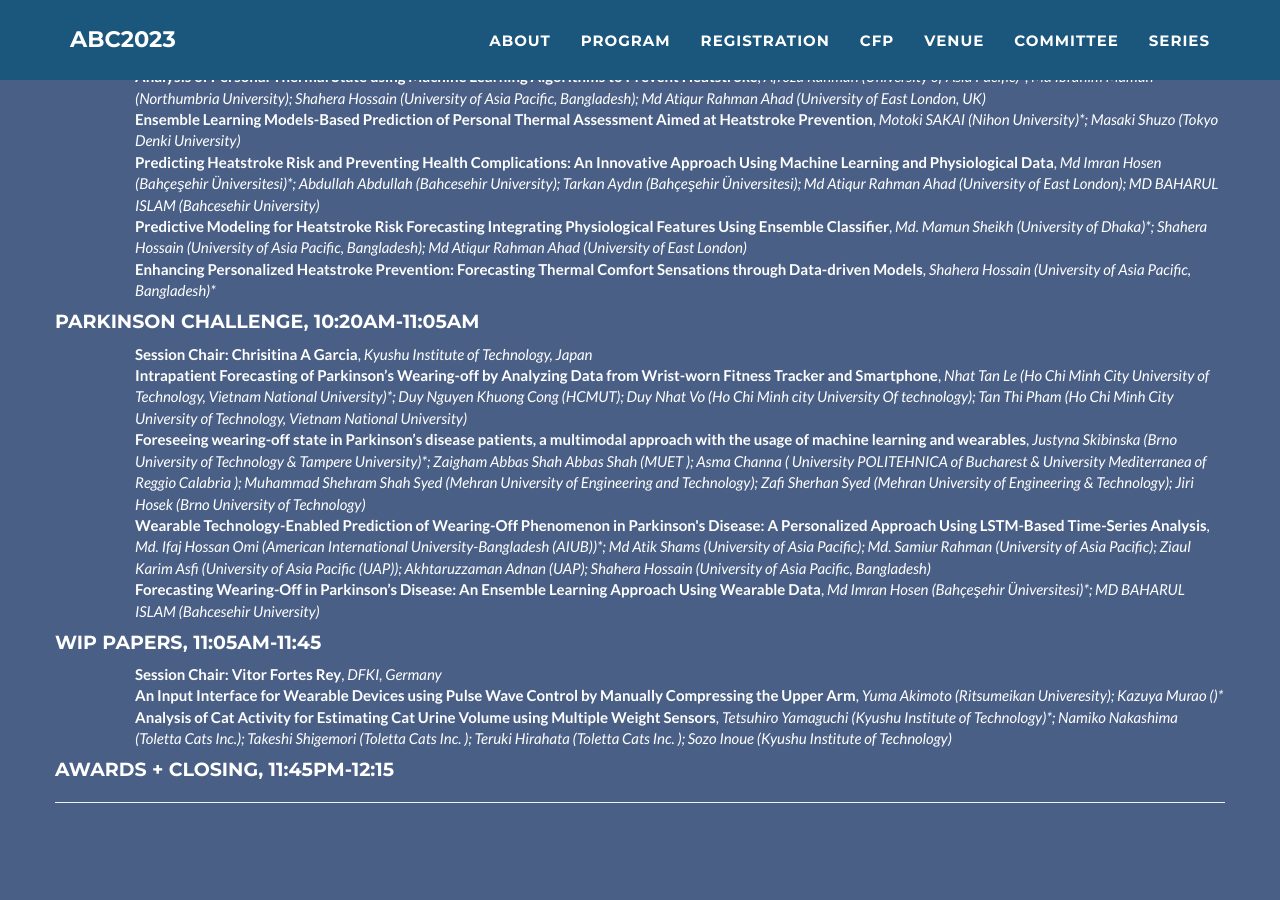
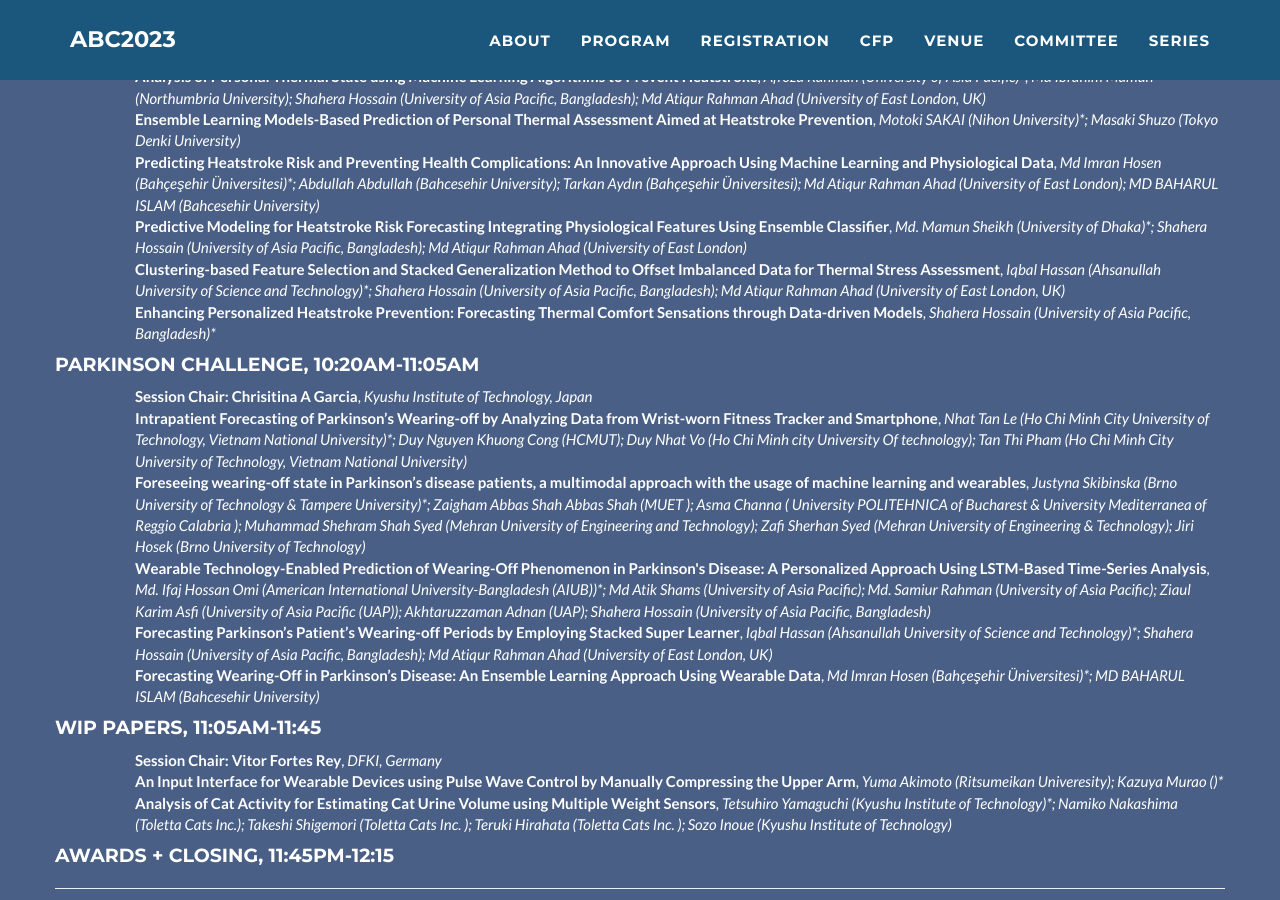
Before and after one commit to abc-research/abc-research.github.io, a Jekyll site: the page built from index.html, in a window 1280 px wide and 900 px high, scrolled down 6906 px. Built offline with Jekyll 4.4.1, drawn with Linux system fonts in a browser that asks for light colours; part of the change alters nothing that is shown.

Commit message:
Update _config.yml

```diff
--- a/_config.yml
+++ b/_config.yml
@@ -201,8 +201,6 @@ program:
       - name: "Session 5: Interesting Applications"
         time: "2:50pm-4:30pm"
         paper:
-#          - title: "Session Chair: Atiqur Rahman Ahad"
-#            authors: "University of East London, UK"
           - title: "Session Chair: Sungho Suh"
             authors: "DFKI, Germany"
           - title: "Estimation Method of Doneness for Boiled Eggs and Diced Steaks using Active Acoustic Sensing"
@@ -243,8 +241,8 @@ program:
             authors: "Md Imran Hosen (Bahçeşehir Üniversitesi)*; Abdullah Abdullah (Bahcesehir University); Tarkan Aydın (Bahçeşehir Üniversitesi); Md Atiqur Rahman Ahad (University of East London); MD BAHARUL ISLAM (Bahcesehir University)"
           - title: "Predictive Modeling for Heatstroke Risk Forecasting Integrating Physiological Features Using Ensemble Classifier"
             authors: "Md. Mamun Sheikh (University of Dhaka)*; Shahera Hossain (University of Asia Pacific, Bangladesh); Md Atiqur Rahman Ahad (University of East London)"
-#          - title: "Clustering-based Feature Selection and Stacked Generalization Method to Offset Imbalanced Data for Thermal Stress Assessment"
-#            authors: "Iqbal Hassan (Ahsanullah University of Science and Technology)*; Shahera Hossain (University of Asia Pacific, Bangladesh); Md Atiqur Rahman Ahad (University of East London, UK)"
+          - title: "Clustering-based Feature Selection and Stacked Generalization Method to Offset Imbalanced Data for Thermal Stress Assessment"
+            authors: "Iqbal Hassan (Ahsanullah University of Science and Technology)*; Shahera Hossain (University of Asia Pacific, Bangladesh); Md Atiqur Rahman Ahad (University of East London, UK)"
           - title: "Enhancing Personalized Heatstroke Prevention: Forecasting Thermal Comfort Sensations through Data-driven Models"
             authors: "Shahera Hossain (University of Asia Pacific, Bangladesh)*"
       - name: "Parkinson Challenge"
@@ -258,15 +256,13 @@ program:
             authors: "Justyna Skibinska (Brno University of Technology & Tampere University)*; Zaigham Abbas Shah Abbas Shah (MUET ); Asma Channa ( University POLITEHNICA of Bucharest & University Mediterranea of Reggio Calabria ); Muhammad Shehram Shah Syed (Mehran University of Engineering and Technology); Zafi Sherhan Syed (Mehran University of Engineering & Technology); Jiri Hosek (Brno University of Technology)"
           - title: "Wearable Technology-Enabled Prediction of Wearing-Off Phenomenon in Parkinson's Disease: A Personalized Approach Using LSTM-Based Time-Series Analysis"
             authors: "Md. Ifaj Hossan Omi (American International University-Bangladesh (AIUB))*; Md Atik Shams (University of Asia Pacific); Md. Samiur Rahman (University of Asia Pacific); Ziaul Karim Asfi (University of Asia Pacific (UAP)); Akhtaruzzaman Adnan (UAP); Shahera Hossain (University of Asia Pacific, Bangladesh)"
-#          - title: "Forecasting Parkinson’s Patient’s Wearing-off Periods by Employing Stacked Super Learner"
-#            authors: "Iqbal Hassan (Ahsanullah University of Science and Technology)*; Shahera Hossain (University of Asia Pacific, Bangladesh); Md Atiqur Rahman Ahad (University of East London, UK)"
+          - title: "Forecasting Parkinson’s Patient’s Wearing-off Periods by Employing Stacked Super Learner"
+            authors: "Iqbal Hassan (Ahsanullah University of Science and Technology)*; Shahera Hossain (University of Asia Pacific, Bangladesh); Md Atiqur Rahman Ahad (University of East London, UK)"
           - title: "Forecasting Wearing-Off in Parkinson’s Disease: An Ensemble Learning Approach Using Wearable Data"
             authors: "Md Imran Hosen (Bahçeşehir Üniversitesi)*; MD BAHARUL ISLAM (Bahcesehir University)"
       - name: "WiP Papers"
         time: "11:05am-11:45"
         paper:
-#          - title: "Session Chair: Guillaume Lopez"
-#            authors: "Aoyama Gakuin University, Japan"
           - title: "Session Chair: Vitor Fortes Rey"
             authors: "DFKI, Germany"
           - title: "An Input Interface for Wearable Devices using Pulse Wave Control by Manually Compressing the Upper Arm"
```
